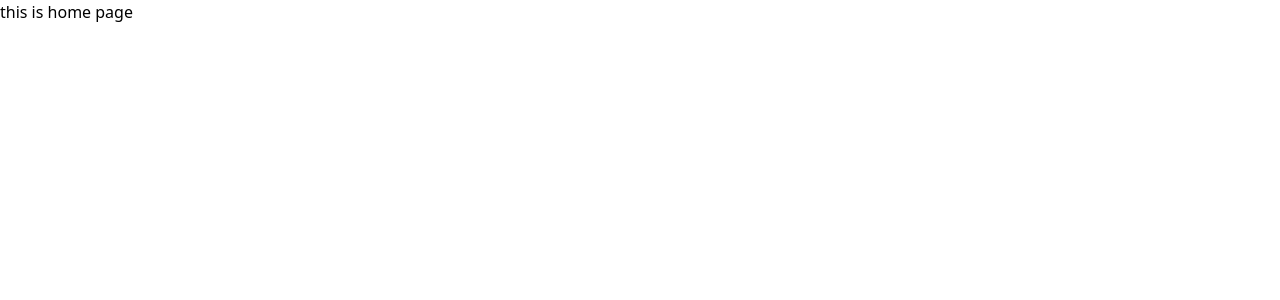
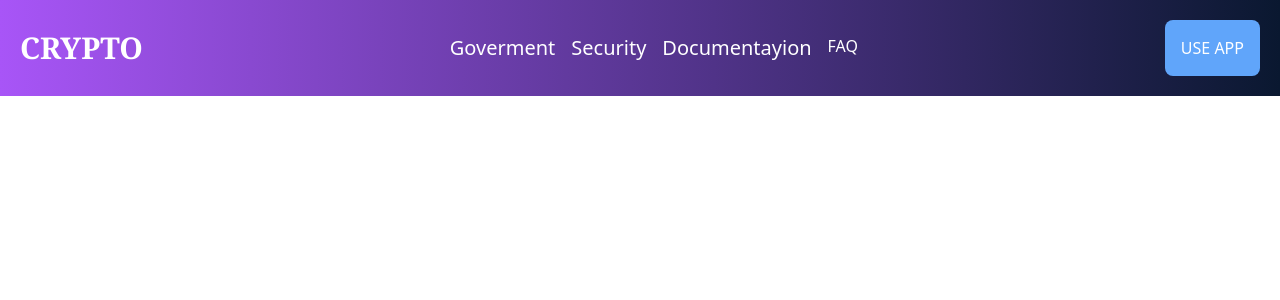
Before and after one commit to AmhjadKhan/Crypto, a React (Vite) app: page / in a window 1280 px wide. Shown: the top 300 px of the page. Built offline with nearby package versions, Linux system fonts and the light colour scheme.

Commit message:
this is crypto navber responsive designg commit

```diff
--- a/package.json
+++ b/package.json
@@ -10,8 +10,10 @@
     "preview": "vite preview"
   },
   "dependencies": {
+    "icons": "^1.0.0",
     "react": "^18.3.1",
-    "react-dom": "^18.3.1"
+    "react-dom": "^18.3.1",
+    "react-icons": "^5.3.0"
   },
   "devDependencies": {
     "@eslint/js": "^9.9.0",
--- a/src/App.jsx
+++ b/src/App.jsx
@@ -1,8 +1,9 @@
+import Navber from "./component/Navber/Navber";
 
 function App() {
   return (
     <>
- <h1>this is home page </h1>
+      <Navber />
     </>
   );
 }
--- /dev/null
+++ b/src/component/Navber/Navber.jsx
@@ -0,0 +1,31 @@
+import { useState } from "react"
+import { FaBars, FaTimes } from 'react-icons/fa';
+
+
+const Navbar = () => {
+    const [isOpen, SetisOpen] = useState(false);
+    const toggleMenu = () =>{
+      SetisOpen(!isOpen)
+    }
+  return (
+    <>
+      <nav className="p-5 bg-gradient-to-r from-purple-500 to-[#0A1830] text-white flex justify-between items-center">
+        <div className=" text-3xl font-serif font-bold">
+          <h1>CRYPTO</h1>
+        </div>
+        <div className="md:hidden" onClick={toggleMenu}>
+            {isOpen ? <FaTimes size={24} /> :  <FaBars size={24} /> }
+        </div>
+        <ul className={`flex-col md:flex-row md:flex md:space-x-4 absolute md:static top-16 left-0 w-full md:w-auto bg-purple-500 md:bg-transparent p-5 md:p-0 transition-transform duration-300 ease-in-out ${isOpen ? 'block' : 'hidden'} md:block`}>
+          <li className="hover:text-black text-xl"><a href="#">Goverment</a></li>
+          <li className="hover:text-black text-xl"><a href="#">Security</a></li>
+          <li className="hover:text-black text-xl"><a href="#">Documentayion</a></li>
+          <li className="hover:text-black tezt-xl"><a href="#">FAQ</a></li>
+        </ul>
+        <button className="btn btn-primary bg-blue-400 p-4 rounded-lg">USE APP</button>
+      </nav>
+    </>
+  );
+};
+
+export default Navbar;
```
Also changed, not shown: 1 other file (tests, documents, lock files or other folders).
